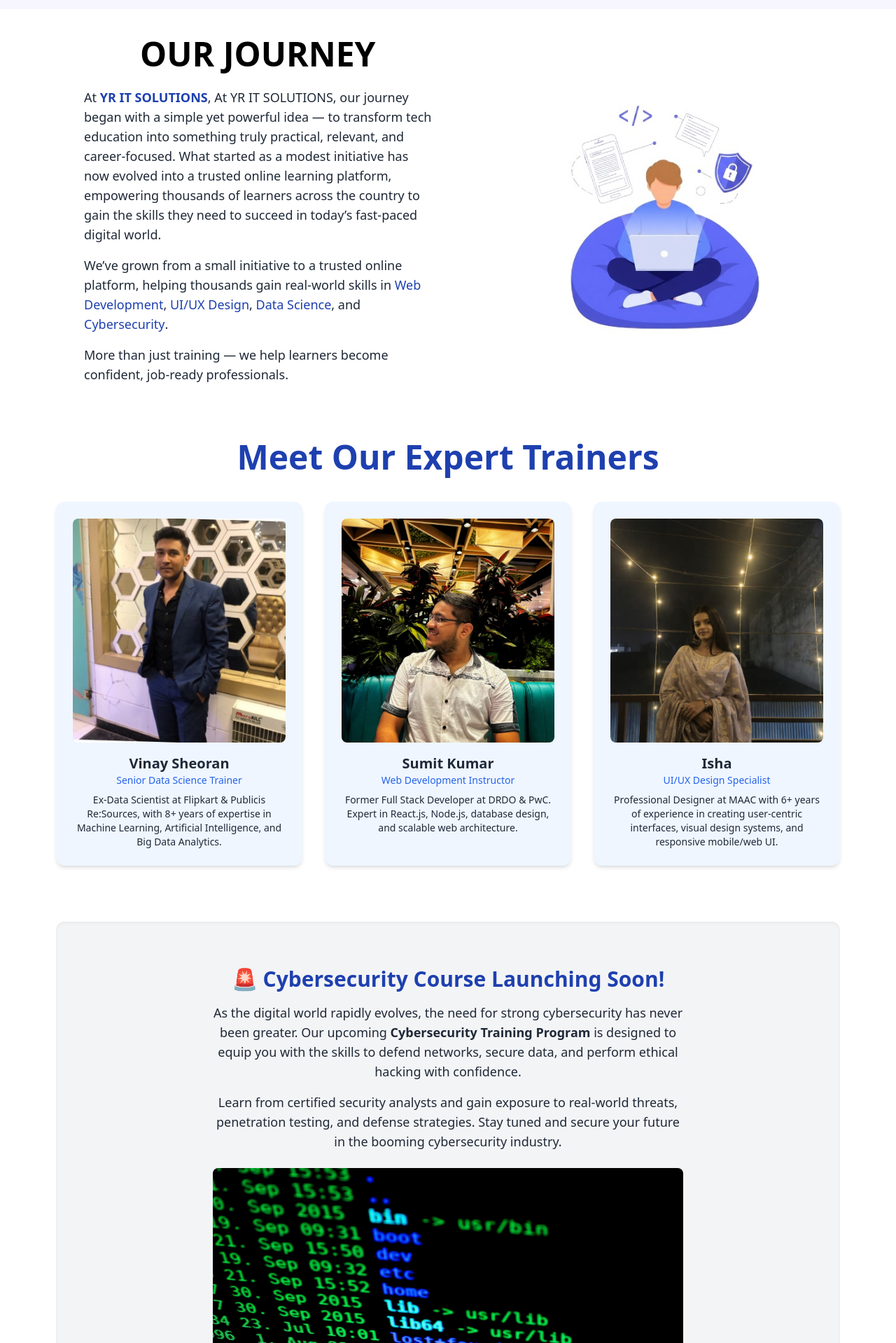
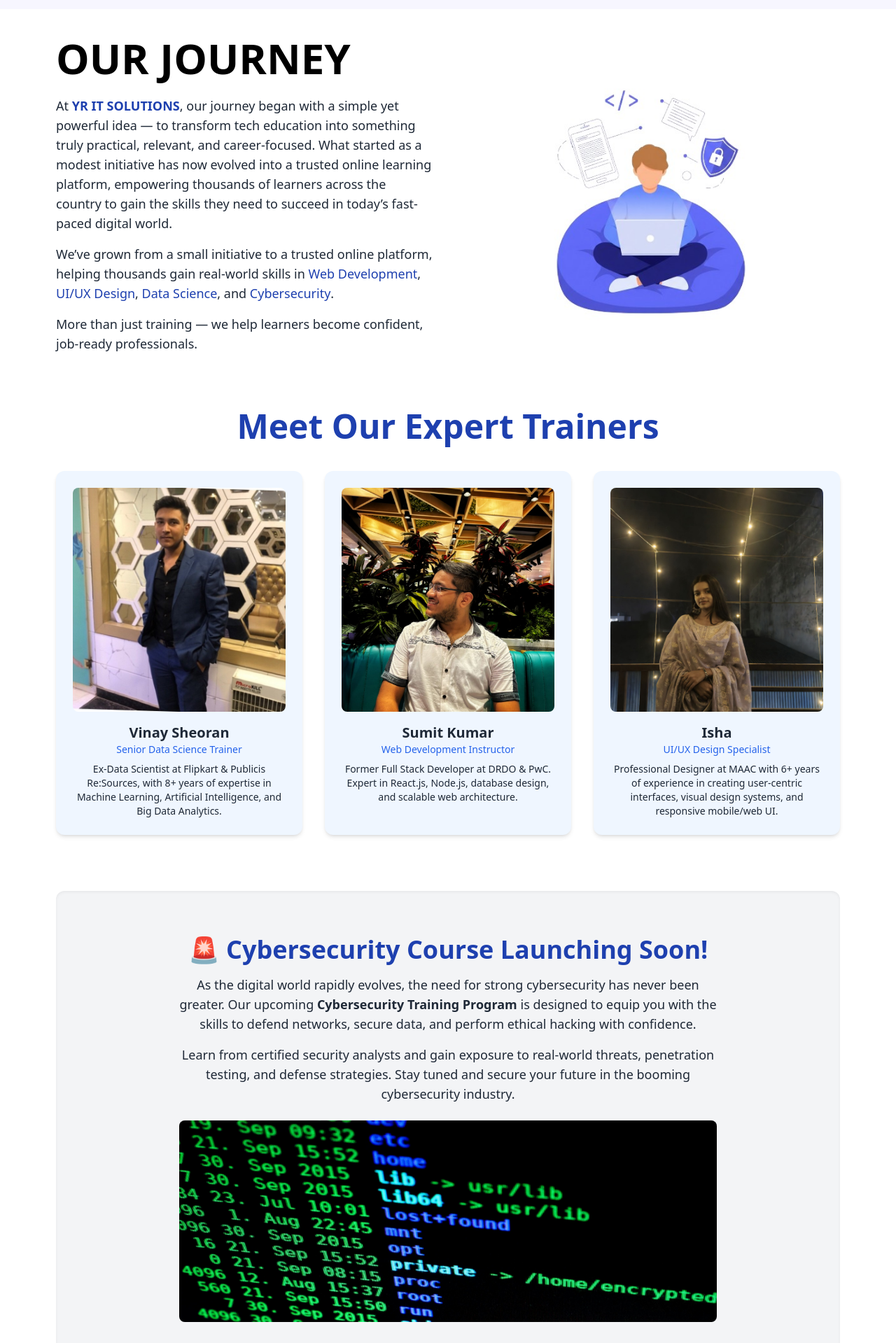
Before and after one commit to ridhi2100/YR-IT-SOLUTIONS, a React (Create React App) app: page /blog in a window 1280 px wide. Shown: the part 61-1980 px from the top of the page at 70% size. Built offline with nearby package versions, Linux system fonts and the light colour scheme.

Commit message:
updated blog pg

```diff
--- a/src/pages/Blog.jsx
+++ b/src/pages/Blog.jsx
@@ -1,30 +1,46 @@
-// BlogPage.jsx
-import React from 'react';
-import { Link } from 'react-router-dom';
-import trainer1 from '../assets/trainer1.jpg';
-import trainer2 from '../assets/trainer2.jpg';
-import trainer3 from '../assets/trainer3.jpg';
-import cybersecurity from '../assets/cybersecurity.jpg';
-import blog from '../assets/blog.jpg';
+import React from "react";
+import { Link } from "react-router-dom";
+import trainer1 from "../assets/trainer1.jpg";
+import trainer2 from "../assets/trainer2.jpg";
+import trainer3 from "../assets/trainer3.jpg";
+import cybersecurity from "../assets/cybersecurity.jpg";
+import blog from "../assets/blog.jpg";
+
 const BlogPage = () => {
   return (
     <div className="bg-white text-gray-800 font-sans px-4 py-10 md:px-20">
       {/* Section: Our Journey */}
       <section className="mb-20">
-  <div className="flex flex-col-reverse md:flex-row items-center gap-10 md:gap-20">
-
+        <div className="flex flex-col-reverse md:flex-row items-center gap-10">
           {/* Text Content */}
-    <div className="md:w-1/2 text-center md:text-left md:ml-10">
-      <h2 className="text-5xl font-bold mb-6 ml-20 text-black">OUR JOURNEY</h2>
-      <p className="text-lg mb-4">
-        At <span className="font-semibold text-blue-800">YR IT SOLUTIONS</span>, At YR IT SOLUTIONS, our journey began with a simple yet powerful idea — to transform tech education into something truly practical, relevant, and career-focused.
-        What started as a modest initiative has now evolved into a trusted online learning platform, empowering thousands of learners across the country to gain the skills they need to succeed in today’s fast-paced digital world.
+          <div className="md:w-1/2 text-center md:text-left">
+            <h2 className="text-3xl sm:text-4xl md:text-6xl font-bold mb-6 text-black">
+              OUR JOURNEY
+            </h2>
+            <p className="text-base sm:text-lg mb-4">
+              At{" "}
+              <span className="font-semibold text-blue-800">
+                YR IT SOLUTIONS
+              </span>
+              , our journey began with a simple yet powerful idea — to transform
+              tech education into something truly practical, relevant, and
+              career-focused. What started as a modest initiative has now
+              evolved into a trusted online learning platform, empowering
+              thousands of learners across the country to gain the skills they
+              need to succeed in today’s fast-paced digital world.
             </p>
-      <p className="text-lg mb-4">
-        We’ve grown from a small initiative to a trusted online platform, helping thousands gain real-world skills in <span className="text-blue-800 font-medium">Web Development</span>, <span className="text-blue-800 font-medium">UI/UX Design</span>, <span className="text-blue-800 font-medium">Data Science</span>, and <span className="text-blue-800 font-medium">Cybersecurity</span>.
+            <p className="text-base sm:text-lg mb-4">
+              We’ve grown from a small initiative to a trusted online platform,
+              helping thousands gain real-world skills in{" "}
+              <span className="text-blue-800 font-medium">Web Development</span>
+              , <span className="text-blue-800 font-medium">UI/UX Design</span>,{" "}
+              <span className="text-blue-800 font-medium">Data Science</span>,
+              and{" "}
+              <span className="text-blue-800 font-medium">Cybersecurity</span>.
             </p>
-      <p className="text-lg">
-        More than just training — we help learners become confident, job-ready professionals.
+            <p className="text-base sm:text-lg">
+              More than just training — we help learners become confident,
+              job-ready professionals.
             </p>
           </div>
 
@@ -33,91 +49,92 @@ const BlogPage = () => {
             <img
               src={blog}
               alt="Our Journey Illustration"
-        className="w-full max-w-md mx-auto"
+              className="w-full max-w-sm sm:max-w-md mx-auto object-contain"
             />
-    </div>
-
-  </div>
-</section>
-     {/* Section: Meet Our Trainers */}
-<section className="mb-20">
-  <h2 className="text-5xl font-bold text-center mb-10 text-blue-800">Meet Our Expert Trainers</h2>
-
-  <div className="grid grid-cols-1 md:grid-cols-3 gap-8">
-
-    {/* Trainer 1 */}
-    <div className="bg-blue-50 rounded-xl shadow-md hover:shadow-xl transform hover:-translate-y-1 transition-all duration-300 p-6 text-center">
-      <div className="w-full h-80 bg-gray-300 rounded-lg mb-4 overflow-hidden relative">
-          <img
-         src={trainer1}
-         alt="Vinay Sheoran - Data Science Trainer"
-        className="object-cover w-full h-full hover:scale-110 transition-transform duration-300"
-           />
-       </div>
-
-      <h3 className="text-xl font-semibold hover:text-blue-700 transition-colors duration-200">Vinay Sheoran</h3>
-      <p className="text-sm text-blue-600">Senior Data Science Trainer</p>
-      <p className="mt-2 text-sm">
-        Ex-Data Scientist at Flipkart & Publicis Re:Sources, with 8+ years of expertise in Machine Learning, Artificial Intelligence, and Big Data Analytics.
-      </p>
-    </div>
-
-    {/* Trainer 2 */}
-    <div className="bg-blue-50 rounded-xl shadow-md hover:shadow-xl transform hover:-translate-y-1 transition-all duration-300 p-6 text-center">
-      <div className="w-full h-80 bg-gray-300 rounded-lg mb-4 overflow-hidden relative">
-  <img
-    src={trainer3}
-    alt="Sumit Kumar - Web Development Instructor"
-    className="object-cover w-full h-full hover:scale-110 transition-transform duration-300"
-  />
-</div>
-
-      <h3 className="text-xl font-semibold hover:text-blue-700 transition-colors duration-200">Sumit Kumar</h3>
-      <p className="text-sm text-blue-600">Web Development Instructor</p>
-      <p className="mt-2 text-sm">
-        Former Full Stack Developer at DRDO & PwC. Expert in React.js, Node.js, database design, and scalable web architecture.
-      </p>
-    </div>
-
-    {/* Trainer 3 */}
-    <div className="bg-blue-50 rounded-xl shadow-md hover:shadow-xl transform hover:-translate-y-1 transition-all duration-300 p-6 text-center">
-      <div className="w-full h-80 bg-gray-300 rounded-lg mb-4 overflow-hidden relative">
-  <img
-    src={trainer2}
-    alt="Isha - UI/UX Design Specialist"
-    className="object-cover w-full h-full hover:scale-110 transition-transform duration-300"
-  />
-</div>
-
-      <h3 className="text-xl font-semibold hover:text-blue-700 transition-colors duration-200">Isha</h3>
-      <p className="text-sm text-blue-600">UI/UX Design Specialist</p>
-      <p className="mt-2 text-sm">
-        Professional Designer at MAAC with 6+ years of experience in creating user-centric interfaces, visual design systems, and responsive mobile/web UI.
-      </p>
           </div>
         </div>
       </section>
 
+      {/* Section: Meet Our Trainers */}
+      <section className="mb-20">
+        <h2 className="text-3xl sm:text-4xl md:text-5xl font-bold text-center mb-10 text-blue-800">
+          Meet Our Expert Trainers
+        </h2>
+
+        <div className="grid grid-cols-1 sm:grid-cols-2 md:grid-cols-3 gap-8">
+          {[
+            {
+              src: trainer1,
+              name: "Vinay Sheoran",
+              role: "Senior Data Science Trainer",
+              desc: "Ex-Data Scientist at Flipkart & Publicis Re:Sources, with 8+ years of expertise in Machine Learning, Artificial Intelligence, and Big Data Analytics.",
+            },
+            {
+              src: trainer3,
+              name: "Sumit Kumar",
+              role: "Web Development Instructor",
+              desc: "Former Full Stack Developer at DRDO & PwC. Expert in React.js, Node.js, database design, and scalable web architecture.",
+            },
+            {
+              src: trainer2,
+              name: "Isha",
+              role: "UI/UX Design Specialist",
+              desc: "Professional Designer at MAAC with 6+ years of experience in creating user-centric interfaces, visual design systems, and responsive mobile/web UI.",
+            },
+          ].map((trainer, index) => (
+            <div
+              key={index}
+              className="bg-blue-50 rounded-xl shadow-md hover:shadow-xl transform hover:-translate-y-1 transition-all duration-300 p-6 text-center"
+            >
+              <div className="w-full h-72 sm:h-80 bg-gray-300 rounded-lg mb-4 overflow-hidden relative">
+                <img
+                  src={trainer.src}
+                  alt={`${trainer.name} - ${trainer.role}`}
+                  className="object-cover w-full h-full hover:scale-110 transition-transform duration-300"
+                />
+              </div>
+              <h3 className="text-lg sm:text-xl font-semibold hover:text-blue-700 transition-colors duration-200">
+                {trainer.name}
+              </h3>
+              <p className="text-sm text-blue-600">{trainer.role}</p>
+              <p className="mt-2 text-sm">{trainer.desc}</p>
+            </div>
+          ))}
+        </div>
+      </section>
 
       {/* Section: Cyber Security Coming Soon */}
-      <section className="bg-gray-100 py-16 px-6 rounded-xl text-center shadow-inner">
-        <h2 className="text-3xl font-bold text-blue-800 mb-4">🚨 Cybersecurity Course Launching Soon!</h2>
-        <p className="text-lg max-w-2xl mx-auto mb-4">
-          As the digital world rapidly evolves, the need for strong cybersecurity has never been greater. Our upcoming <strong>Cybersecurity Training Program</strong> is designed to equip you with the skills to defend networks, secure data, and perform ethical hacking with confidence.
+      <section className="bg-gray-100 py-16 px-4 sm:px-6 rounded-xl text-center shadow-inner">
+        <h2 className="text-2xl sm:text-3xl md:text-4xl font-bold text-blue-800 mb-4">
+          🚨 Cybersecurity Course Launching Soon!
+        </h2>
+        <p className="text-base sm:text-lg max-w-3xl mx-auto mb-4">
+          As the digital world rapidly evolves, the need for strong
+          cybersecurity has never been greater. Our upcoming{" "}
+          <strong>Cybersecurity Training Program</strong> is designed to equip
+          you with the skills to defend networks, secure data, and perform
+          ethical hacking with confidence.
         </p>
-        <p className="text-lg max-w-2xl mx-auto mb-6">
-          Learn from certified security analysts and gain exposure to real-world threats, penetration testing, and defense strategies. Stay tuned and secure your future in the booming cybersecurity industry.
+        <p className="text-base sm:text-lg max-w-3xl mx-auto mb-6">
+          Learn from certified security analysts and gain exposure to real-world
+          threats, penetration testing, and defense strategies. Stay tuned and
+          secure your future in the booming cybersecurity industry.
         </p>
-        <div className="h-62 bg-gray-300 rounded-lg mb-4 mx-auto w-full max-w-2xl hover:scale-105 transition-transform duration-300 overflow-hidden">
+        <div className="h-56 sm:h-72 bg-gray-300 rounded-lg mb-4 mx-auto w-full max-w-3xl overflow-hidden hover:scale-105 transition-transform duration-300">
           <img
             src={cybersecurity}
+            alt="Cybersecurity Course"
+            className="w-full h-full object-cover"
           />
         </div>
       </section>
 
       {/* CTA Section */}
       <div className="text-center mt-12">
-        <Link to="/contactus" className="bg-blue-700 hover:bg-blue-900 text-white py-3 px-6 rounded-full text-lg shadow-lg transition-all duration-300">
+        <Link
+          to="/contactus"
+          className="bg-blue-700 hover:bg-blue-900 text-white py-3 px-6 rounded-full text-base sm:text-lg shadow-lg transition-all duration-300"
+        >
           Join Our Training Programs Today
         </Link>
       </div>
--- a/src/pages/Navbar.jsx
+++ b/src/pages/Navbar.jsx
@@ -103,7 +103,7 @@ const Navbar = ({ state, setState, setshow, show }) => {
                     <div className={`text-[16px] cursor-pointer ${state === 4 ? "active-color" : ""}`} onClick={() => setState(4)}><Link to="/contactus">
                         Contact
                     </Link></div>
-                    <div className={`text-[16px] cursor-pointer ${state === 11 ? "active-color" : ""}`} onClick={() => setState(4)}><Link to="/blog">
+                    <div className={`text-[16px] cursor-pointer ${state === 11 ? "active-color" : ""}`} onClick={() => setState(11)}><Link to="/blog">
                         Blog
                     </Link></div>
                 </div>
```
Lines whose indentation alone changed are shown as unchanged.
